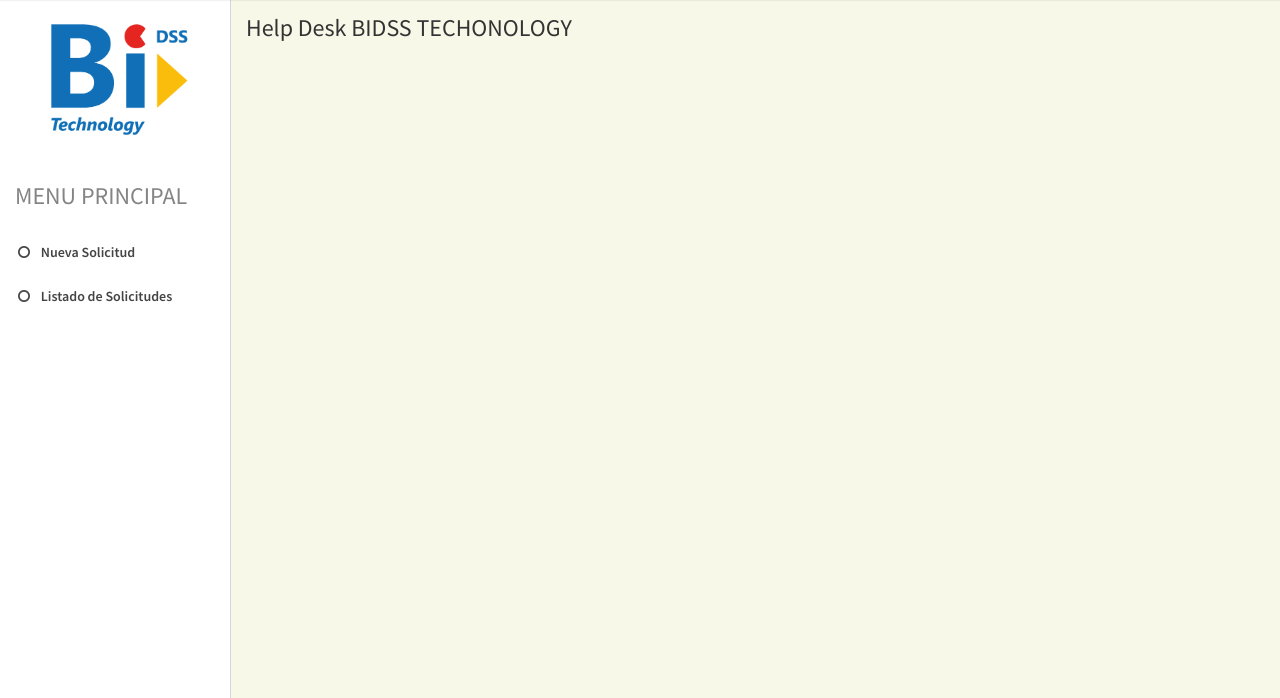
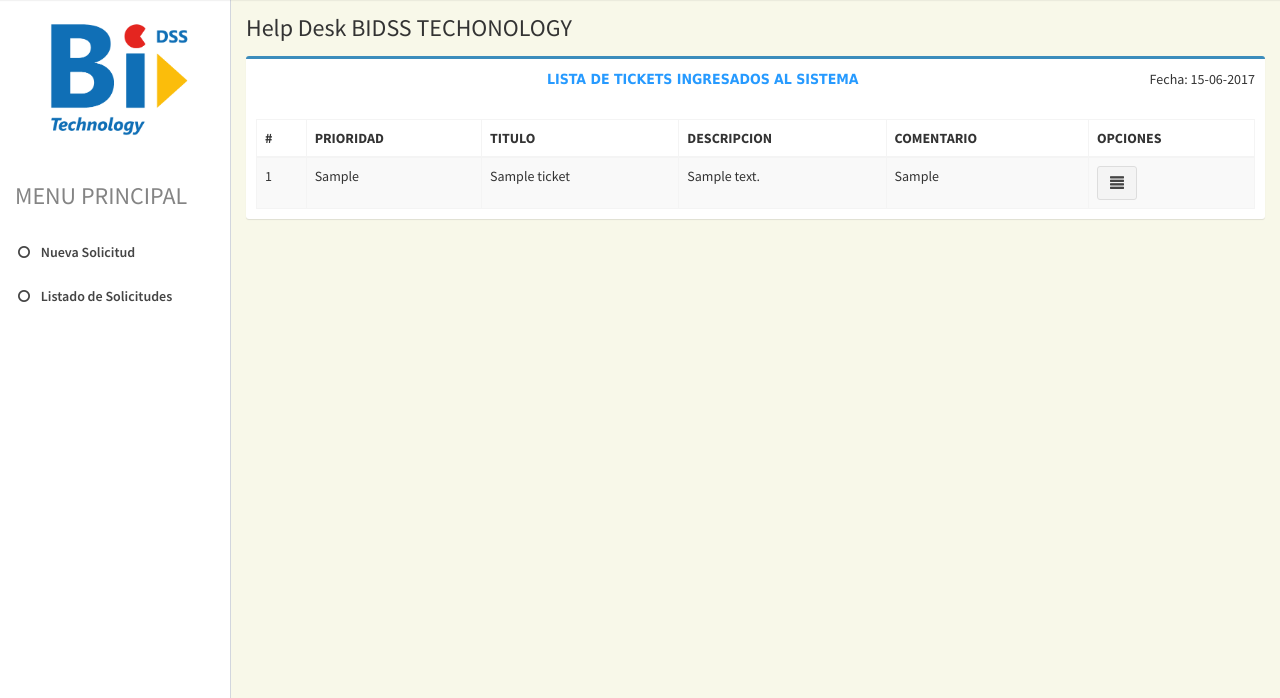
Before and after one commit to dduron026/HELP_DESK, a Django app: page /listado_solicitudes/ in a window 1280 px wide. Shown: the part 50-748 px from the top of the page. Run offline with Django 3.2, Linux system fonts and the light colour scheme; a user stored in the database is signed in; tables that the repository leaves empty hold one stand-in row (values such as "Sample post"); parts of the project's set-up code (start-up, migrations or seed data) failed here and were passed over; some libraries are stand-ins or nearby versions.

Commit message:
template de lista de tickets

```diff
--- a/general/templates/listadoSolicitudes.html
+++ b/general/templates/listadoSolicitudes.html
@@ -1,4 +1,123 @@
 {% extends 'base.html' %}
 {% load staticfiles %}
+{% load bootstrap %}
 
 {% block title %} Listado de solicitudes {% endblock %}
+
+{% block contenido %}
+<link rel="stylesheet" href="{% static 'plugins/datatables/dataTables.bootstrap.css' %}">
+<script src="{% static 'plugins/datatables/jquery.dataTables.min.js' %}"></script>
+<script src="{% static 'plugins/datatables/dataTables.bootstrap.min.js' %}"></script>
+
+<style>
+  .select2-container .select2-selection--single .select2-selection__rendered{
+    margin-top: 0px;
+  }
+  .nav-tabs-custom > .nav-tabs > li.active{
+    border-top-color:#00a65a;
+  }
+  .sub-style {
+    font-family: Tahoma, Verdana, Segoe, sans-serif;
+    color: #269AFF;
+    font-size: 12;
+    font-weight: bold;
+  }
+  .loader {
+      display: none;
+      animation: spin 2s linear infinite;
+      position:   fixed;
+      z-index:    1000;
+      top:        0;
+      left:       0;
+      height:     100%;
+      width:      100%;
+      background: rgba( 255, 255, 255, .8 )
+                url('http://i.stack.imgur.com/FhHRx.gif')
+                50% 50%
+                no-repeat;
+                /*id="tabla" class="table table-bordered table-striped table-hover  table-responsive"*/
+
+                /*class="table table-striped"*/
+  }
+
+
+
+</style>
+
+<div class="box box-primary  with-border">
+  <div class="box-body">
+  <p class="pull-right">Fecha: {% now 'd-m-Y' %}</p>
+
+   <!-- page-header -->
+      <p class="text-center sub-style">LISTA DE TICKETS INGRESADOS AL SISTEMA</p>
+
+      <div class="table-responsive">
+          <table class="table data-table">
+
+          </table>
+    </div>
+
+        <table class="table table-bordered table-striped table-hover  table-responsive" >
+
+          <thead>
+            <tr>
+                <td><b>#</b></td>
+                <td><b>PRIORIDAD</b></td>
+                <td><b>TITULO</b></td>
+                <td><b>DESCRIPCION</b></td>
+                <td><b>COMENTARIO</b></td>
+                {% if request.user.is_superuser %}
+                <td><b>OPCIONES</b></td>
+                {% endif %}
+
+            </tr>
+
+          </thead>
+          <tbody>
+            {% if lista %}
+              {% for data in lista %}
+             <tr>
+               <td>{{ data.id }}</td>
+                <td>{{ data.prioridad }}</td>
+               <td>{{ data.titulo }}</td>
+               <td>{{ data.descripcion_ticket }}</td>
+               <td>{{ data.comentario }}</td>
+
+                <td>
+                {% if request.user.is_superuser %}
+                  <div class="dropdown">
+                      <button class="btn btn-default dropdown-toggle" type="button" id="dropdownMenu1" data-toggle="dropdown" aria-haspopup="true" aria-expanded="true">
+                        <span class="glyphicon glyphicon-align-justify"></span>
+                      </button>
+                      <ul class="dropdown-menu" aria-labelledby="dropdownMenu1">
+                        <li><a href="">Detalle</a></li>
+                        <li><a href="">Editar</a></li>
+                        <li><a href="" class="eliminar">Cerrar Ticket</a></li>
+
+                      </ul>
+                  </div>
+                  {% endif %}
+                </td>
+
+
+
+
+
+             </tr>
+              {% endfor %}
+              {% else %}
+              <h4>no hay Registros</h4>
+
+            {% endif %}
+          </tbody>
+
+
+        </table>
+
+
+      </div>
+
+
+</div>
+
+{% endblock %}
--- a/general/templates/nuevaSolicitud.html
+++ b/general/templates/nuevaSolicitud.html
@@ -38,7 +38,7 @@
     font-weight: bold;
   }
   .loader {
-    display: none;
+      display: none;
       animation: spin 2s linear infinite;
       position:   fixed;
       z-index:    1000;
--- a/general/urls.py
+++ b/general/urls.py
@@ -11,4 +11,5 @@ urlpatterns = [
 	url(r'^logout/$', views.cerrar_sesion, name='cerrar_sesion'),
 	url(r'^menu/$', views.menu, name='menu'),
 	url(r'^accounts/login/$', views.login, name='login2'),
+	url(r'^index/$', views.index, name='index'),
 ]
--- a/general/views.py
+++ b/general/views.py
@@ -45,3 +45,8 @@ def login(request):
 @login_required()
 def menu(request):
 	return render(request, 'principal.html', {})
+
+
+def index(request):
+
+	return render(request, 'index.html', {})
--- a/ticketsApp/models.py
+++ b/ticketsApp/models.py
@@ -78,7 +78,7 @@ class Ticket(models.Model):
 	titulo = models.CharField(db_column='TituloTicket', max_length=200, blank=True, null=True)
 	prioridad = models.CharField(db_column='Prioridad', max_length=20)
 	archivo = models.FileField(db_column='Archivo', null=True, blank=True)
-	descripcion_ticket = models.CharField(db_column='DescripcionTicket', max_length=100, blank=True, null=True)
+	descripcion_ticket = models.CharField(db_column='DescripcionTicket', max_length=500, blank=True, null=True)
 	asignadoA = models.ForeignKey('Persona', db_column='AsignadoA', blank=True, null=True)
 
 
--- a/ticketsApp/views.py
+++ b/ticketsApp/views.py
@@ -30,7 +30,6 @@ def ingreso_solicitud(request):
 		ticket = Ticket()
 		clientes = Cliente()
 		proyecto = Proyecto()
-		print "-----------------------",request.user.id
 		encargado = EncargadoCliente.objects.get(codUsuario=request.user)
 
 		ticket.codProyecto = Proyecto.objects.get(pk=request.POST.get('nombre_proyecto'))
@@ -58,4 +57,7 @@ def ingreso_solicitud(request):
 
 @login_required()
 def listado_solicitudes(request):
-	return render(request, 'listadoSolicitudes.html', {})
+
+	lista = Ticket.objects.all().order_by('id')
+
+	return render(request, 'listadoSolicitudes.html', {'lista':lista})
```
Also changed, not shown: general/templates/index.html (added, +87 -0 lines), general/templates/nuevo.html (+9 -33 lines), general/templates/principal.html (+4 -3 lines), ticketsApp/migrations/0003_auto_20170619_2343.py (added), 5 other files.
